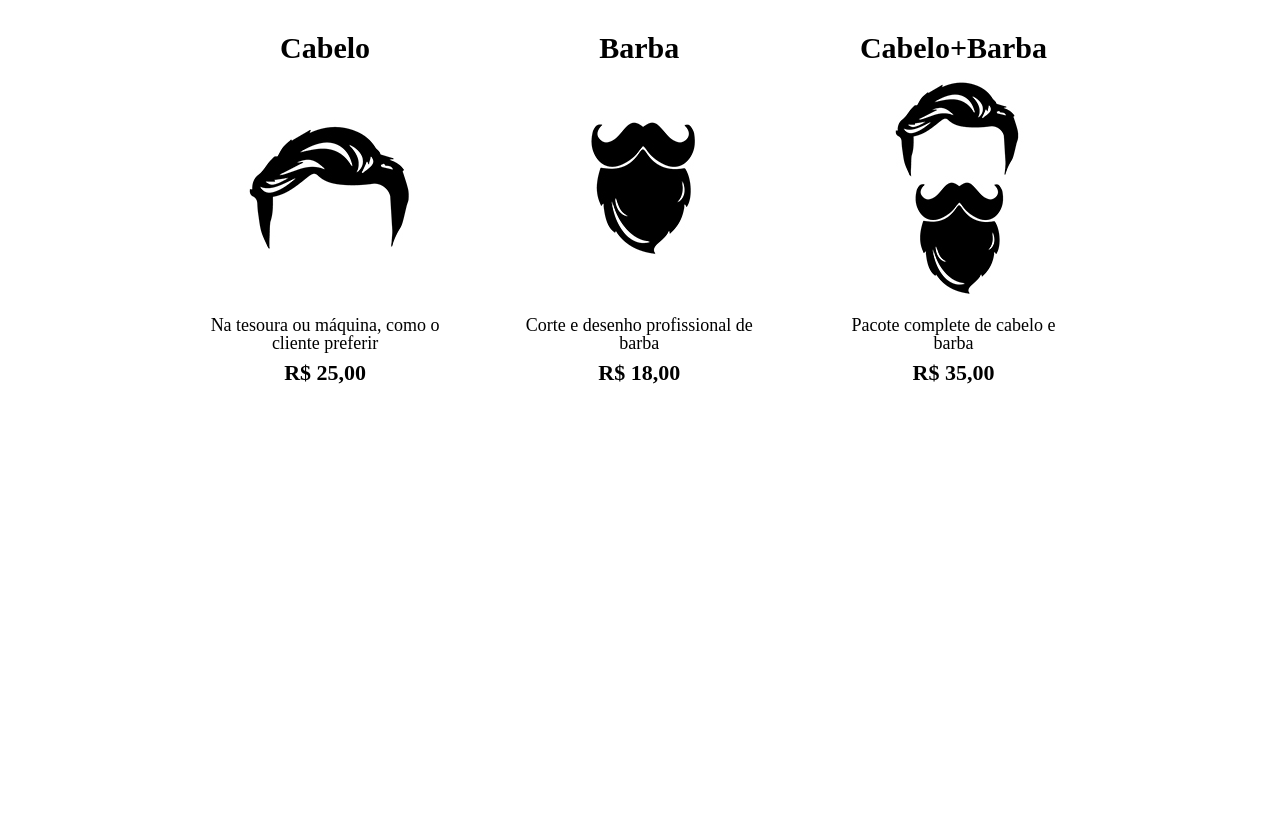
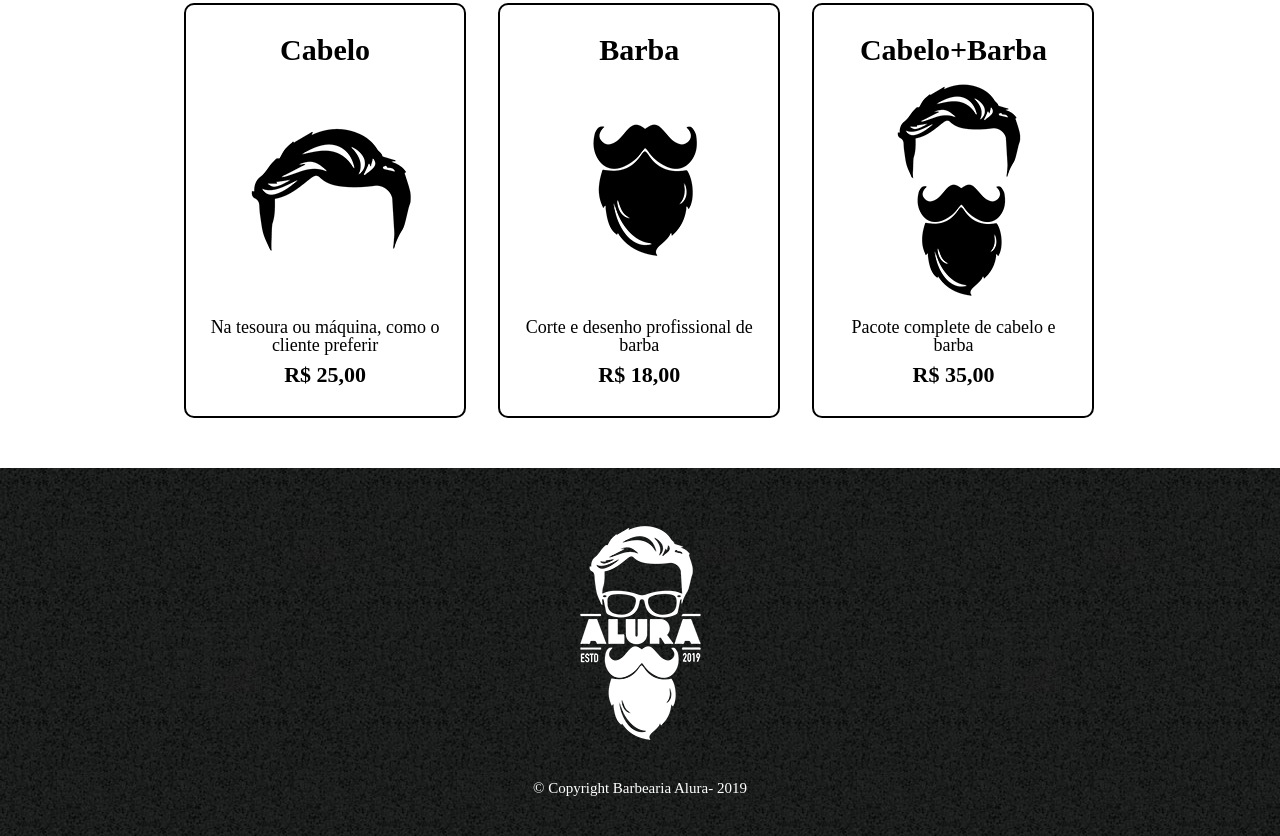
Before and after one commit to Juh1b/programing.html, a plain HTML site: page produtos.html in a window 1280 px wide. Shown: the part 340-1176 px from the top of the page. Before the commit the page ends 804 px from the top, so only its background shows below. Drawn offline with Linux system fonts and the light colour scheme.

Commit message:
Add files via upload
porque sim

```diff
--- a/produtos.css
+++ b/produtos.css
@@ -30,6 +30,11 @@ nav a {
 
 }
 
+nav a:hover {
+    color: #c78c19;
+    text-decoration: underline;
+}
+
 .produtos {
     width: 940px;
     margin: 0 auto;
@@ -44,6 +49,20 @@ nav a {
     margin: 0 1.5%;
     padding: 30px 20px;
     box-sizing: border-box;
+    border: 2px solid #000000;
+    border-radius: 10px;
+}
+
+.produtos li:hover {
+    border-color: #c78c19;
+}
+
+.produtos li:active {
+    border-color: #088c19;
+}
+
+.produtos li:hover h2 {
+    font-size: 34px;
 }
 
 .produtos h2 {
@@ -60,3 +79,15 @@ nav a {
     font-weight: bold;
     margin-top: 10px;
 }
+
+footer{
+    text-align: center;
+    background: url("bg.jpg");
+    padding: 40px 0;
+}
+
+.copyright {
+    color: #FFFFFF;
+    font-size: 15px;
+    margin: 20px 0 0;
+}
--- a/produtos.html
+++ b/produtos.html
@@ -44,5 +44,10 @@
                 </li>
             </ul>
         </main>
+
+        <footer>
+            <img src="logo-branco.png">
+            <p class="copyright">&copy; Copyright Barbearia Alura- 2019
+        </footer>
     </body>
 </html>
```
Also changed, not shown: bg.jpg (added), contato.html (added), logo-branco.png (added).
